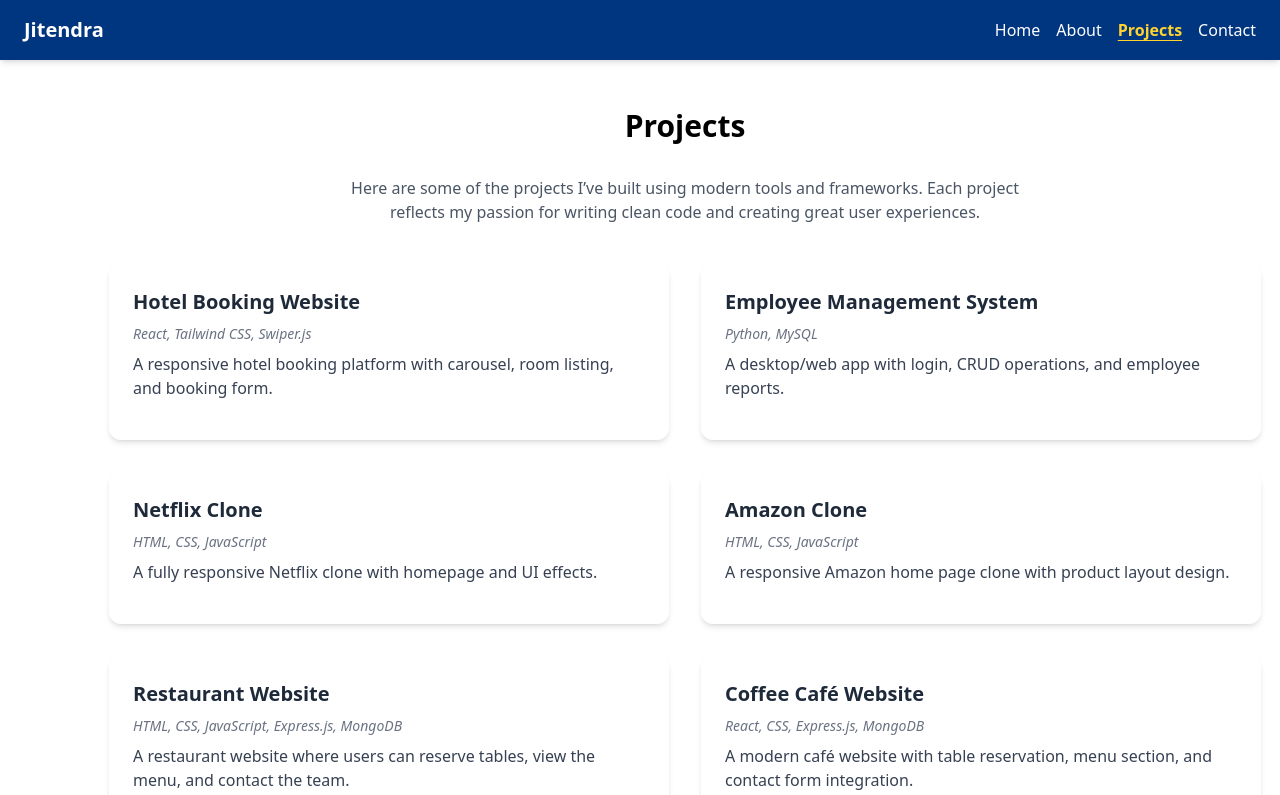
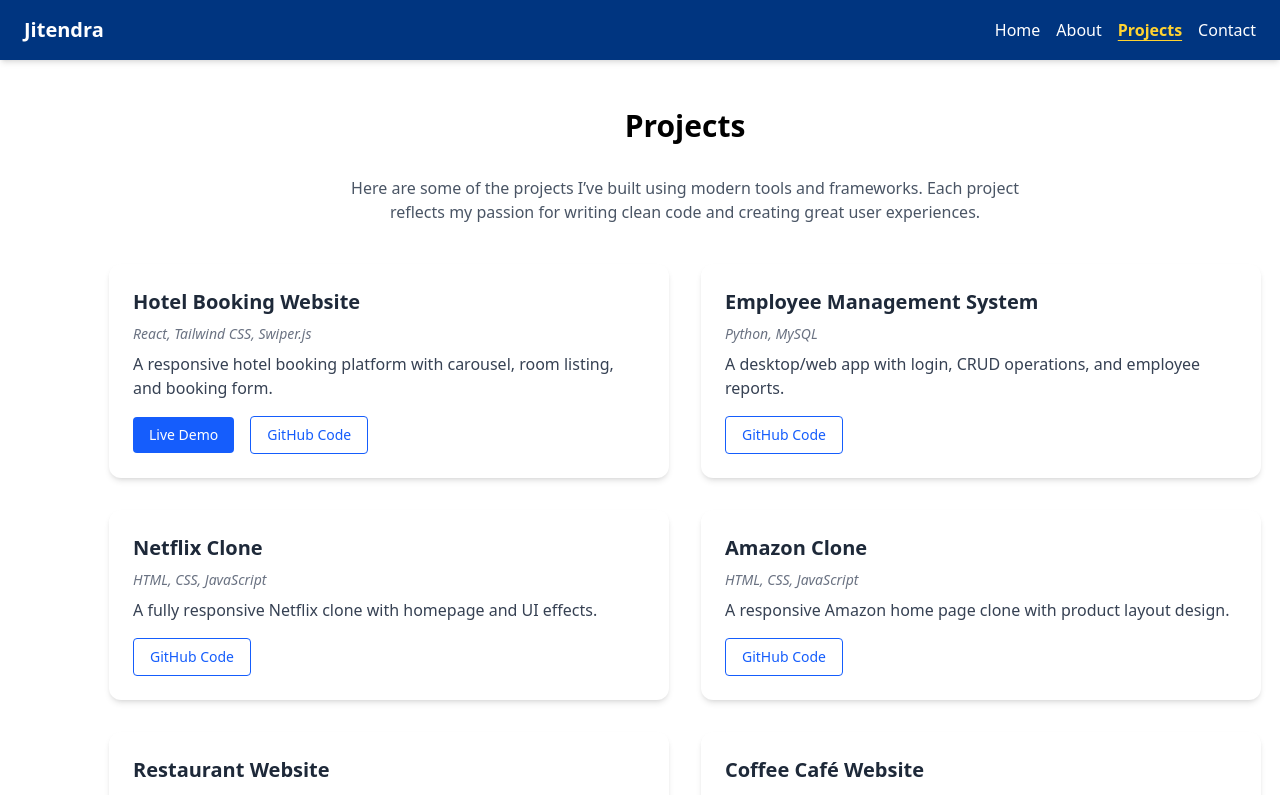
Before and after one commit to vickybisht001/Personal-portfolio, a Next.js app: page /project in a window 1280 px wide. Shown: the top 795 px of the page. Built offline with nearby package versions, Linux system fonts and the light colour scheme.

Commit message:
Update page.js

```diff
--- a/app/project/page.js
+++ b/app/project/page.js
@@ -9,8 +9,8 @@ const projectList = [
     tech: "React, Tailwind CSS, Swiper.js",
     description:
       "A responsive hotel booking platform with carousel, room listing, and booking form.",
-    demoLink: "#",
-    codeLink: "#",
+    demoLink: "https://hotel-website-eosin.vercel.app/",
+    codeLink: "https://github.com/vickybisht001",
   },
   {
     title: "Employee Management System",
@@ -18,7 +18,7 @@ const projectList = [
     description:
       "A desktop/web app with login, CRUD operations, and employee reports.",
     demoLink: "#",
-    codeLink: "#",
+    codeLink: "https://github.com/vickybisht001",
   },
   {
     title: "Netflix Clone",
@@ -26,7 +26,7 @@ const projectList = [
     description:
       "A fully responsive Netflix clone with homepage and UI effects.",
     demoLink: "#",
-    codeLink: "#",
+    codeLink: "https://github.com/vickybisht001",
   },
   {
     title: "Amazon Clone",
@@ -34,7 +34,7 @@ const projectList = [
     description:
       "A responsive Amazon home page clone with product layout design.",
     demoLink: "#",
-    codeLink: "#",
+    codeLink: "https://github.com/vickybisht001",
   },
   {
     title: "Restaurant Website",
@@ -42,15 +42,15 @@ const projectList = [
     description:
       "A restaurant website where users can reserve tables, view the menu, and contact the team.",
     demoLink: "#",
-    codeLink: "#",
+    codeLink: "https://github.com/vickybisht001",
   },
   {
     title: "Coffee Café Website",
     tech: "React, CSS, Express.js, MongoDB",
     description:
       "A modern café website with table reservation, menu section, and contact form integration.",
-    demoLink: "#",
-    codeLink: "#",
+    demoLink: "https://coffee-cafe-website-sigma.vercel.app/",
+    codeLink: "https://github.com/vickybisht001",
   },
   {
     title: "Gym Template",
@@ -58,7 +58,7 @@ const projectList = [
     description:
       "A clean and responsive gym website template with homepage, pricing, and contact features.",
     demoLink: "#",
-    codeLink: "#",
+    codeLink: "https://github.com/vickybisht001",
   },
 ];
 
```
